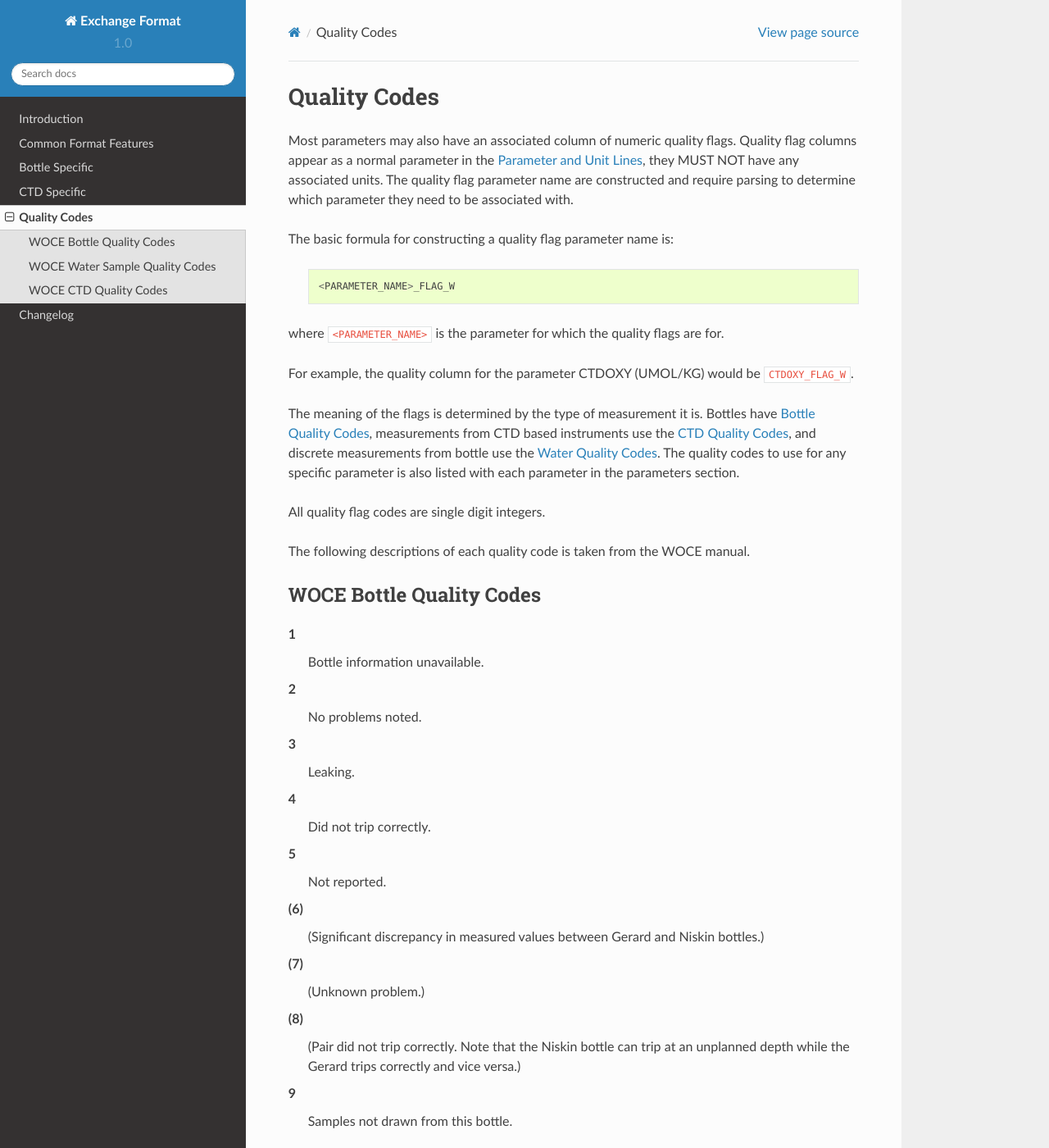
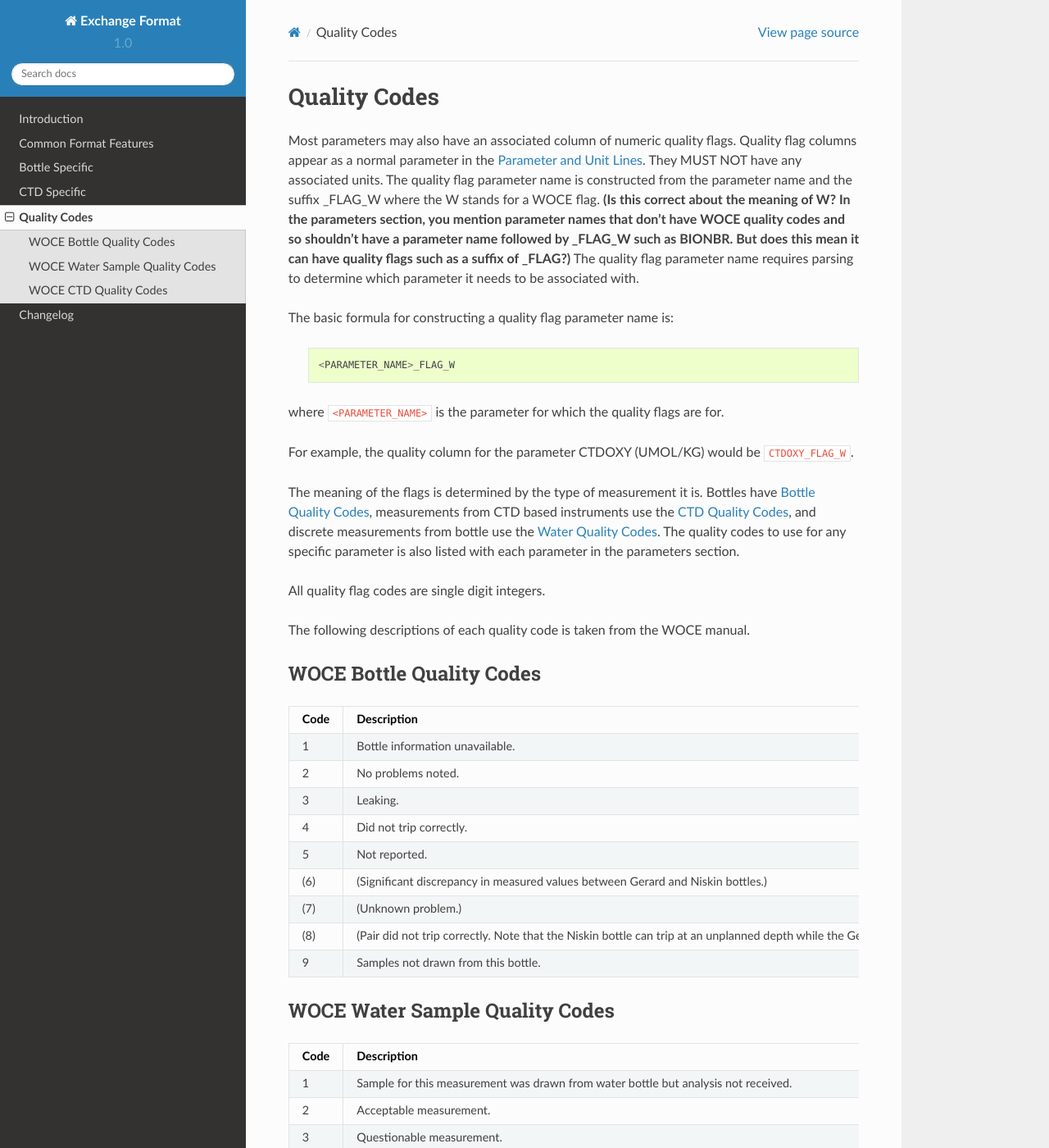
Before and after one commit to cchdo/exchange, a Sphinx documentation site: the page built from docs/quality.rst, in a window 1280 px wide and 1400 px high. Shown: the whole window at 82% size. Built offline with Sphinx 7.4.7 and the Read the Docs theme 2.0.0, drawn with Linux system fonts in a browser that asks for light colours; pages that are not in the unit, such as notebooks, are missing from menus.

Commit message:
Edit files to correct text, rearrange text, and add questions Add questions in bold text. Edit gen_paramters_doc.py and metadata/parameters.json to fix spelling/grammar. Edit bottle.rst, common.rst, ctd.rst, introduction.rst, and quality.rst files.

```diff
--- a/docs/gen_paramters_doc.py
+++ b/docs/gen_paramters_doc.py
@@ -8,8 +8,8 @@ output = '''.. _Parameters:
 Parameters
 ==========
 
-About Paramters
----------------
+About Parameters
+----------------
 The CCHDO works frequently with many parameters common in hydrography.
 Provided here is a description of many common parameters encountered in exchange files.
 
@@ -24,17 +24,18 @@ Provided here is a description of many common parameters encountered in exchange
 
 Definitions
 ^^^^^^^^^^^
-Provided with each parameter is a set of information in a table, the information included in that table should be interpreted as follows:
+Provided with each parameter is a set of information in a table. The information included in that table should be interpreted as follows:
 
 * Units:
     These are the common units encountered for this parameter as it will appear in the exchange document itself.
-    The special units of "None" means the field will be either blank or contain only whitespace.
+    The special units of "None" mean the field will either be blank or contain only whitespace.
 * Data Type:
     Specifies the allowed type of data in the data records for this parameter.
-    There are three types of data, string (str), integers (int), and decimal.
+    There are three types of data: string (str), integer (int), and decimal.
     String data types may be any printing character except a comma ``,`` which is the field seperator.
-    Integer data types may only contain numbers without a decimal point, quality flags are usually integers.
-    Decimal data types may be any real number (including an integer) and may include decimal point, the precision is not specified.
+    Integer data types may only contain numbers without a decimal point, and quality flags are usually integers.
+    Decimal data types may be any real number (including an integer) and may include a decimal point.
+    The precision is not specified.
 * Quality Flags:
     Specifies which set of quality flag definitions should be used to interpret a quality flag column for this parameter (if present).
     Current quality flags are: :ref:`bottle <Bottle Quality Codes>`, :ref:`water <Water Quality Codes>`, :ref:`ctd <CTD Quality Codes>`.
@@ -44,10 +45,10 @@ Parameters with Unknown Units
 -----------------------------
 Sometimes data may have units which are not known.
 For this reason, any parameter, including ones not yet listed in the table
-bellow, MAY have the unit of ``ARBITRARY`` in the unit line.
+below, MAY have the unit of ``ARBITRARY`` in the unit line.
 
 .. warning::
-    Parameters with ``ARBITRARY`` units are NOT compareable with other
+    Parameters with ``ARBITRARY`` units are NOT comparable with other
     ``ARBITRARY`` parameters, including those with the same parameter name.
 
 Common Parameters
@@ -140,8 +141,8 @@ for param in params:
 """.format(param['description'])
     if quality_flags == "None":
         output += ("\n.. warning::\n"
-                   "  ``{name}`` does not have woce quality codes."
-                   "  ``{name}_FLAG_W`` should not appear in data file"
+                   "  ``{name}`` does not have WOCE quality codes."
+                   "  ``{name}_FLAG_W`` should not appear in the data file"
                    "  :ref:`parameter and unit lines`.\n").format(
                 name=param["whp_name"]
                 )
--- a/docs/quality.rst
+++ b/docs/quality.rst
@@ -4,8 +4,9 @@ Quality Codes
 =============
 
 Most parameters may also have an associated column of numeric quality flags.
-Quality flag columns appear as a normal parameter in the :ref:`parameter and unit lines`, they MUST NOT have any associated units.
-The quality flag parameter name are constructed and require parsing to determine which parameter they need to be associated with.
+Quality flag columns appear as a normal parameter in the :ref:`parameter and unit lines`. They MUST NOT have any associated units.
+The quality flag parameter name is constructed from the parameter name and the suffix _FLAG_W where the W stands for a WOCE flag. **(Is this correct about the meaning of W?  In the parameters section, you mention parameter names that don't have WOCE quality codes and so shouldn't have a parameter name followed by _FLAG_W such as BIONBR.  But does this mean it can have quality flags such as a suffix of _FLAG?)**
+The quality flag parameter name requires parsing to determine which parameter it needs to be associated with.
 
 The basic formula for constructing a quality flag parameter name is:
 
@@ -30,48 +31,39 @@ The following descriptions of each quality code is taken from the WOCE manual.
 WOCE Bottle Quality Codes
 -------------------------
 
-1
-  Bottle information unavailable.
-2
-  No problems noted.
-3
-  Leaking.
-4
-  Did not trip correctly.
-5
-  Not reported.
-\(6\)
-  (Significant discrepancy in measured values between Gerard and Niskin bottles.)
-\(7\)
-  (Unknown problem.)
-\(8\)
-  (Pair did not trip correctly. Note that the Niskin bottle can trip at an unplanned depth while the Gerard trips correctly and vice versa.)
-9
-  Samples not drawn from this bottle.
+======= ===========
+Code    Description
+======= ===========
+1       Bottle information unavailable.
+2       No problems noted.
+3       Leaking.
+4       Did not trip correctly.
+5       Not reported.
+\(6\)   (Significant discrepancy in measured values between Gerard and Niskin bottles.)
+\(7\)   (Unknown problem.)
+\(8\)   (Pair did not trip correctly. Note that the Niskin bottle can trip at an unplanned depth while the Gerard trips correctly and vice versa.)
+9       Samples not drawn from this bottle.
+======= ===========
+
 
 .. _Water Quality Codes:
 
 WOCE Water Sample Quality Codes
 -------------------------------
 
-1
-  Sample for this measurement was drawn from water bottle but analysis not received.
-2
-  Acceptable measurement.
-3
-  Questionable measurement.
-4
-  Bad measurement.
-5
-  Not reported.
-6
-  Mean of replicate measurements (Number of replicates should be specified in the .DOC file and the replicate data tabulated there).
-7
-  Manual chromatographic peak measurement.
-8
-  Irregular digital chromatographic peak integration.
-9
-  Sample not drawn for this measurement from this bottle.
+======= ===========
+Code    Description
+======= ===========
+1       Sample for this measurement was drawn from water bottle but analysis not received.
+2       Acceptable measurement.
+3       Questionable measurement.
+4       Bad measurement.
+5       Not reported.
+6       Mean of replicate measurements (Number of replicates should be specified in the .DOC file and the replicate data tabulated there).
+7       Manual chromatographic peak measurement.
+8       Irregular digital chromatographic peak integration.
+9       Sample not drawn for this measurement from this bottle.
+======= ===========
 
 .. note::
   Note that if water is drawn for any measurement from a water bottle, the quality code for that parameter should be set equal to 1 initially to help ensure that all water samples are accounted for.
@@ -81,25 +73,19 @@ WOCE Water Sample Quality Codes
 WOCE CTD Quality Codes
 ----------------------
 
-1
-  Not calibrated.
-2
-  Acceptable measurement.
-3
-  Questionable measurement.
-4
-  Bad measurement.
-5
-  Not reported.
-6
-  Interpolated over a pressure interval larger than 2 dbar.
-7
-  Despiked.
-\(8\)
-  Not used for CTD data.
-9
-  Not sampled.
-
+======= ===========
+Code    Description
+======= ===========
+1       Not calibrated.
+2       Acceptable measurement.
+3       Questionable measurement.
+4       Bad measurement.
+5       Not reported.
+6       Interpolated over a pressure interval larger than 2 dbar.
+7       Despiked.
+\(8\)   Not used for CTD data.
+9       Not sampled.
+======= ===========
 
 ..
     .. _CTD Quality Codes:
```
Also changed, not shown: docs/bottle.rst (+13 -12 lines), docs/common.rst (+62 -60 lines), docs/ctd.rst (+34 -26 lines), docs/introduction.rst (+28 -21 lines), docs/metadata/parameters.json (+17 -17 lines).
